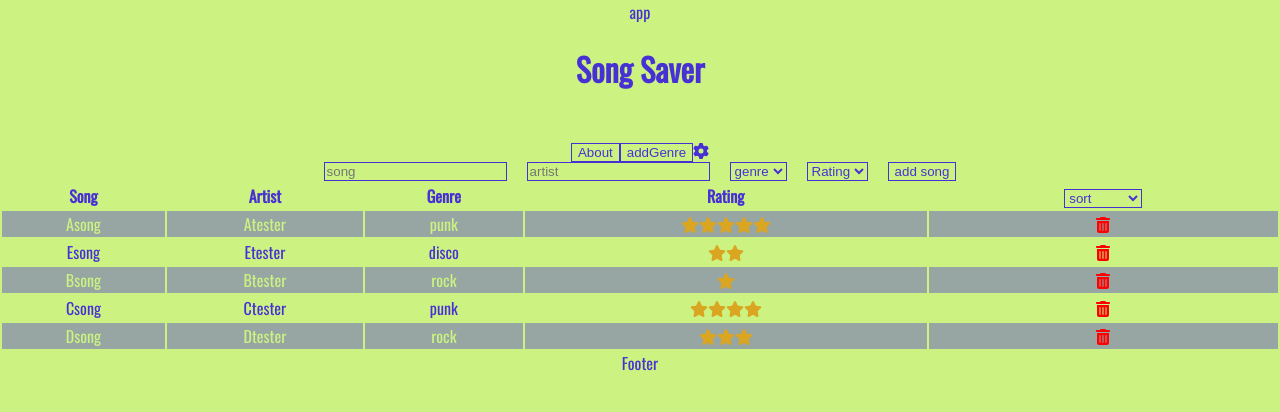
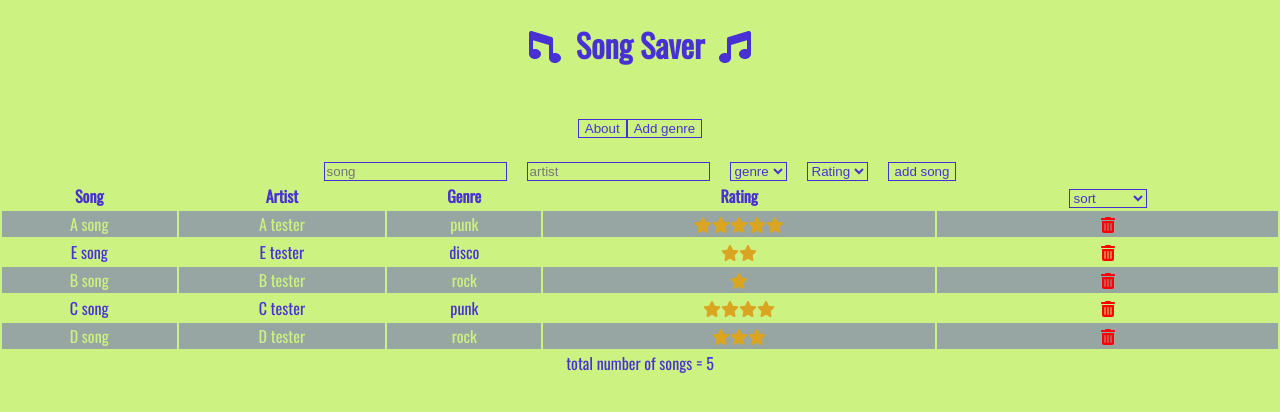
Before and after one commit to Sander-317/Song_Saver, a React (Create React App) app: page / in a window 1280 px wide. Shown: the top 412 px of the page. Built offline with nearby package versions, Linux system fonts and the light colour scheme.

Commit message:
cleaned up the code

```diff
--- a/src/App.css
+++ b/src/App.css
@@ -92,3 +92,13 @@ tbody tr:nth-child(2n + 1) {
 .star {
   color: goldenrod;
 }
+
+.music-note {
+  margin-left: 15px;
+  margin-right: 15px;
+}
+
+.about-p-tag {
+  margin-left: 20vw;
+  margin-right: 20vw;
+}
--- a/src/App.js
+++ b/src/App.js
@@ -4,7 +4,6 @@ import Container from "./components/Container";
 function App() {
   return (
     <div className="App">
-      app
       <Container />
     </div>
   );
--- a/src/components/About.js
+++ b/src/components/About.js
@@ -4,6 +4,25 @@ export default function About() {
   return (
     <div>
       <h1>About</h1>
+      <p className="about-p-tag">
+        I thought I was gonna do this assignment in redux in no time but
+        unfortunately I found out that redux was still magic to me. So I decided
+        I was gonna do it in state because I started to get it in the last
+        assignment. I started by making all the components to get a rough
+        overview of all the things I needed to do. Then I started tackling them
+        one by one. And as an extra i wanted to incorporate some custom font and
+        fontawesome logos that you can click on and something happens and a star
+        rating system. Then i came across a model zo i wanted one of those to. I
+        keep Thinking of stuff to add but time is getting an issue.
+        <br></br>
+        <br></br>
+        On my last assignment I got the comment that I didn't use git commit
+        enough so I used it a lot i was wondering if I may have committed a
+        little too much.
+        <br></br>
+        <br></br>
+        Kind regards, Sander
+      </p>
     </div>
   );
 }
--- a/src/components/Container.js
+++ b/src/components/Container.js
@@ -14,14 +14,19 @@ export default class Container extends Component {
       addGenre: false,
       songId: 5,
       genreId: 4,
-      starId: 1,
 
       songs: [
-        { id: 1, song: "Asong", artist: "Atester", genre: "punk", rating: 5 },
-        { id: 2, song: "Esong", artist: "Etester", genre: "disco", rating: 2 },
-        { id: 3, song: "Bsong", artist: "Btester", genre: "rock", rating: 1 },
-        { id: 4, song: "Csong", artist: "Ctester", genre: "punk", rating: 4 },
-        { id: 5, song: "Dsong", artist: "Dtester", genre: "rock", rating: 3 },
+        { id: 1, song: "A song", artist: "A tester", genre: "punk", rating: 5 },
+        {
+          id: 2,
+          song: "E song",
+          artist: "E tester",
+          genre: "disco",
+          rating: 2,
+        },
+        { id: 3, song: "B song", artist: "B tester", genre: "rock", rating: 1 },
+        { id: 4, song: "C song", artist: "C tester", genre: "punk", rating: 4 },
+        { id: 5, song: "D song", artist: "D tester", genre: "rock", rating: 3 },
       ],
       genres: [
         { id: 1, genre: "punk" },
@@ -179,7 +184,7 @@ export default class Container extends Component {
               sortList={this.sortList}
             />
 
-            <Footer />
+            <Footer songs={this.state.songs} />
           </div>
         ) : (
           <div>
--- a/src/components/Footer.js
+++ b/src/components/Footer.js
@@ -1,5 +1,9 @@
 import React from "react";
 
-export default function Footer() {
-  return <div>Footer</div>;
+export default function Footer(songs) {
+  return (
+    <div>
+      <div>total number of songs = {`${songs.songs.length}`}</div>
+    </div>
+  );
 }
--- a/src/components/Header.js
+++ b/src/components/Header.js
@@ -1,24 +1,26 @@
 import React from "react";
+import { FontAwesomeIcon } from "@fortawesome/react-fontawesome";
+import { faMusic } from "@fortawesome/free-solid-svg-icons";
 
-import { FontAwesomeIcon } from "@fortawesome/react-fontawesome";
-import { faGear } from "@fortawesome/free-solid-svg-icons";
-
-export default function Header({
-  home,
-
-  toggleState,
-}) {
+export default function Header({ home, toggleState }) {
   return (
     <div>
-      <h1>Song Saver</h1>
+      <h1>
+        <FontAwesomeIcon
+          className="music-note"
+          icon={faMusic}
+          flip="horizontal"
+        />
+        Song Saver
+        <FontAwesomeIcon className="music-note" icon={faMusic} />
+      </h1>
       <br />
-
       <button onClick={(e) => toggleState("home")}>
         {home ? "About" : "Home"}
       </button>
-
-      <button onClick={(e) => toggleState("addGenre")}>addGenre</button>
-      <FontAwesomeIcon icon={faGear} onClick={() => toggleState("addGenre")} />
+      <button onClick={(e) => toggleState("addGenre")}>Add genre</button>
+      <br></br>
+      <br></br>
     </div>
   );
 }
```
Also changed, not shown: src/components/SongList.js (+2 -8 lines).
